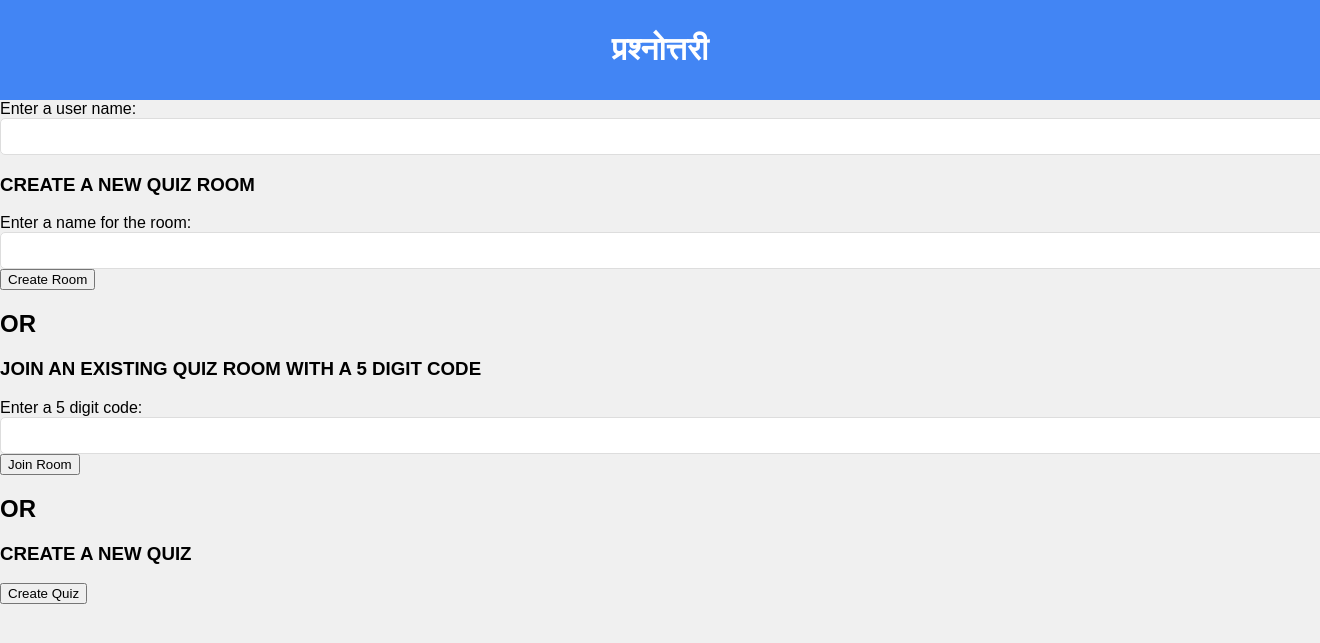
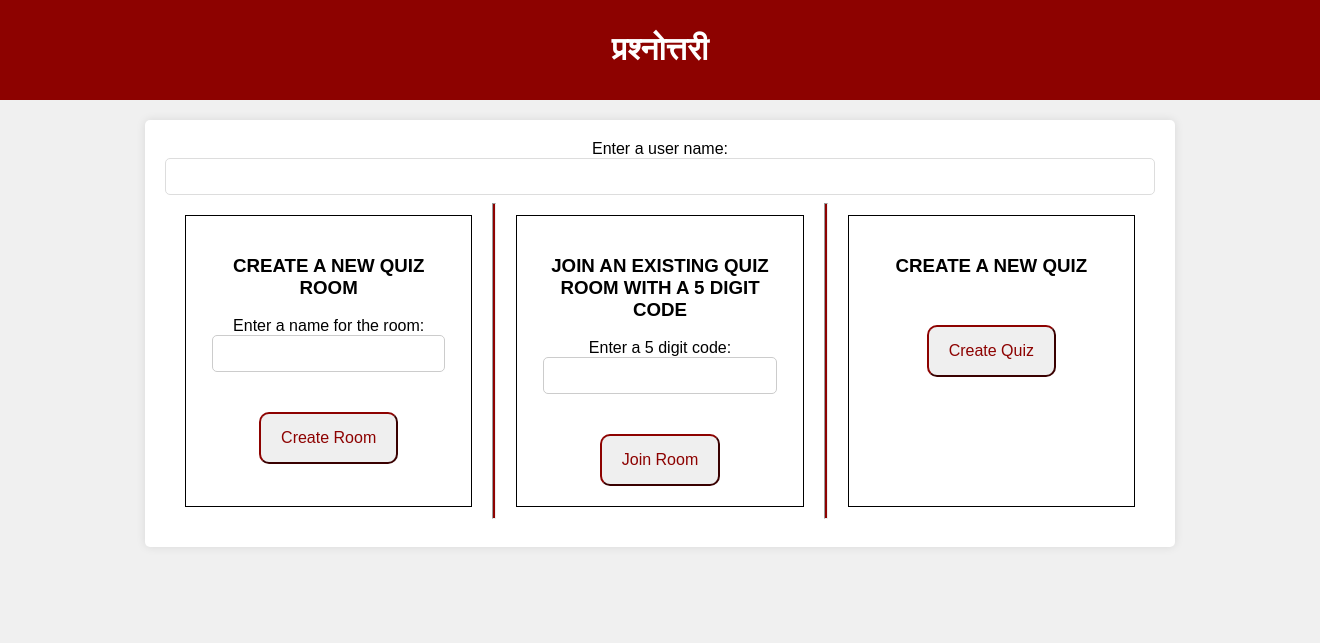
Before and after one commit to DevMehta/Prashnottari, a Flask app: page / in a window 1320 px wide; the page is wider, and only the part inside the window is pictured. Shown: the top 643 px of that part. Run offline with Flask 3, Linux system fonts and the light colour scheme; some libraries are stand-ins or nearby versions.

Commit message:
Styling of Home Page Done

```diff
--- a/pranshnottriApp/home/templates/home.html
+++ b/pranshnottriApp/home/templates/home.html
@@ -2,8 +2,10 @@
 {% block content %}
 <header>
 	<h1>प्रश्नोत्तरी</h1>
+	<link rel="stylesheet" href="{{url_for('static', filename='css/home.css')}}">
 </header>
 <form method="POST" action="{{ url_for('home_blueprint.home_view_function') }}">
+	<div class="container">
 		<label for="user-name-inpt">Enter a user name:</label>
 		<input type="text" name="user-name-inpt">
 		<div id="create-new-quiz-room-div">
@@ -13,17 +15,18 @@
 			<br>
 			<button name="create-btn">Create Room</button>
 		</div>
-	<h2>OR</h2>
+		<hr>
 		<div id="join-a-quiz-room-div">
 			<h3>JOIN AN EXISTING QUIZ ROOM WITH A 5 DIGIT CODE</h3>
 			<label for="code-inpt">Enter a 5 digit code:</label>
 			<input type="text" name="code-inpt"><br>
 			<button name="join-btn">Join Room</button>
 		</div>
-	<h2>OR</h2>
+		<hr>
 		<div id="create-a-new-quiz">
 			<h3>CREATE A NEW QUIZ</h3>
 			<button name="create-quiz-btn">Create Quiz</button>
 		</div>
+	</div>
 </form>
 {% endblock %}
--- /dev/null
+++ b/pranshnottriApp/static/css/home.css
@@ -0,0 +1,73 @@
+header {
+    text-align: center;
+    margin-bottom: 20px;
+}
+
+.container {
+    display: flex;
+    flex-direction: row;
+    align-items: stretch;
+    flex-wrap: wrap;
+    justify-content: center;
+    width: 75%;
+    max-width: 1200px;
+}
+
+#create-new-quiz-room-div {
+    margin-top: 20px;
+    margin-bottom: 20px;
+}
+
+#join-a-quiz-room-div {
+    margin-top: 20px;
+    margin-bottom: 20px;
+}
+
+#create-a-new-quiz {
+    margin-top: 20px;
+    margin-bottom: 20px;
+}
+
+hr {
+    width: 2px;
+    background-color: #8D0200;
+}
+
+
+
+.container>div {
+    flex: 1;
+    border: 1px solid black;
+    padding: 20px;
+    margin-left: 20px;
+    margin-right: 20px;
+    box-sizing: border-box;
+}
+
+.container>div input[type="text"] {
+    width: 95%;
+    padding: 10px;
+    margin-bottom: 10px;
+    border: 1px solid #ccc;
+    box-sizing: border-box;
+    border-radius: 5px;
+}
+
+
+button {
+    padding: 15px 20px;
+    margin-top: 30px;
+    /* Google Blue */
+    color: #8D0200;
+    border-color: #8D0200;
+    border-radius: 10px;
+    cursor: pointer;
+    outline: none;
+    font-size: 16px;
+}
+
+button:hover {
+    background-color: #8D0200;
+    color: #fff;
+    /* Darker Google Blue */
+}
--- a/pranshnottriApp/static/css/style.css
+++ b/pranshnottriApp/static/css/style.css
@@ -6,7 +6,7 @@
 }
 
 header {
-    background-color: #4285f4;
+    background-color: #8D0200;
     color: #fff;
     text-align: center;
     padding: 10px;
```
Lines whose indentation alone changed are shown as unchanged.
